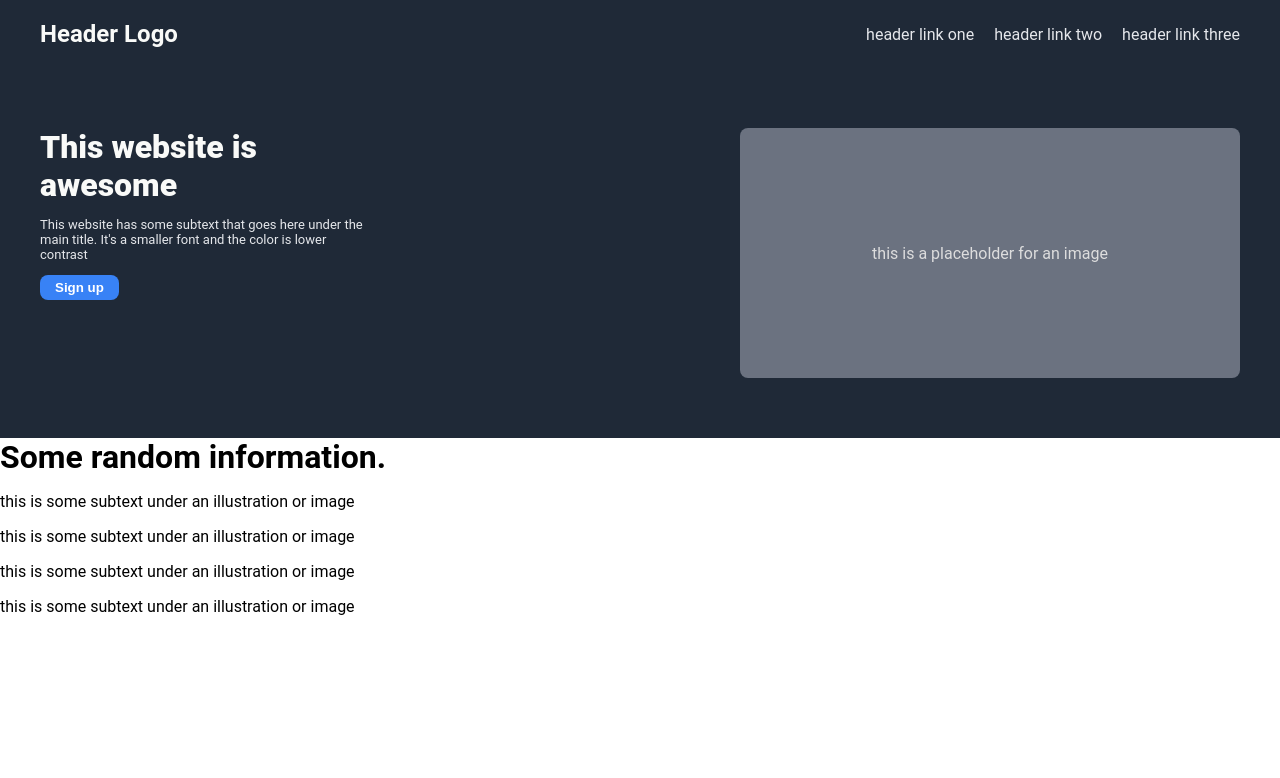
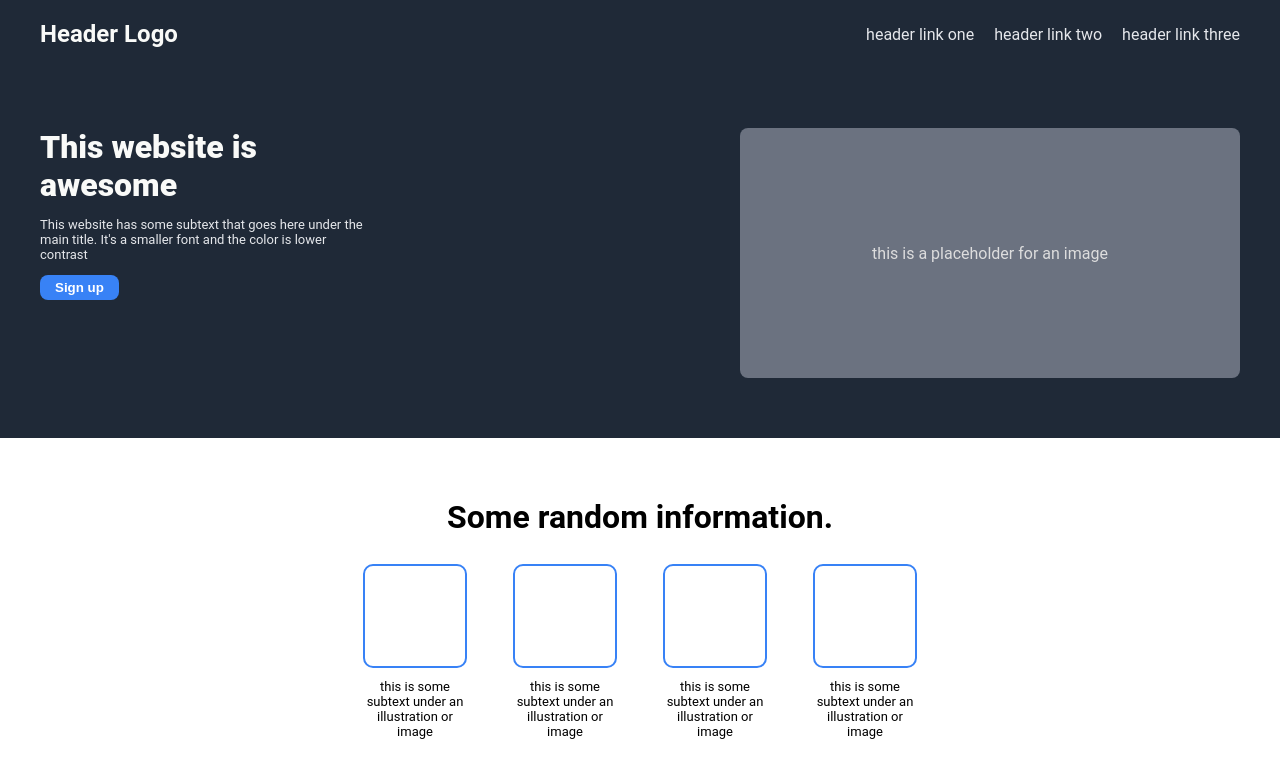
Before and after one commit to tzebohn/Odin-Landing-Page, a plain HTML site: page index.html in a window 1280 px wide. Drawn offline with Linux system fonts and the light colour scheme.

Commit message:
Added CSS styling to the second section on webpage

```diff
--- a/style.css
+++ b/style.css
@@ -100,3 +100,39 @@ button {
 button:hover {
     background-color: #276ad6;
 }
+
+.second-section {
+    display: flex;
+    flex-direction: column;
+    align-items: center;
+    justify-content: center;
+    gap: 30px;
+    padding-top: 60px;
+    padding-bottom: 60px;
+}
+
+.boxes-image {
+    outline: solid 2px #3882F6;
+    width: 100px;
+    height: 100px;
+    display: flex;
+    align-items: center;
+    justify-content: center;
+    text-align: center;
+    border-radius: 8px;
+}
+
+.box-images-section {
+    display: flex;
+    gap: 50px;
+}
+
+.boxes-container {
+    width: 100%;
+    max-width: 100px;
+}
+
+.boxes-container p {
+    font-size: small;
+    text-align: center;
+}
```
